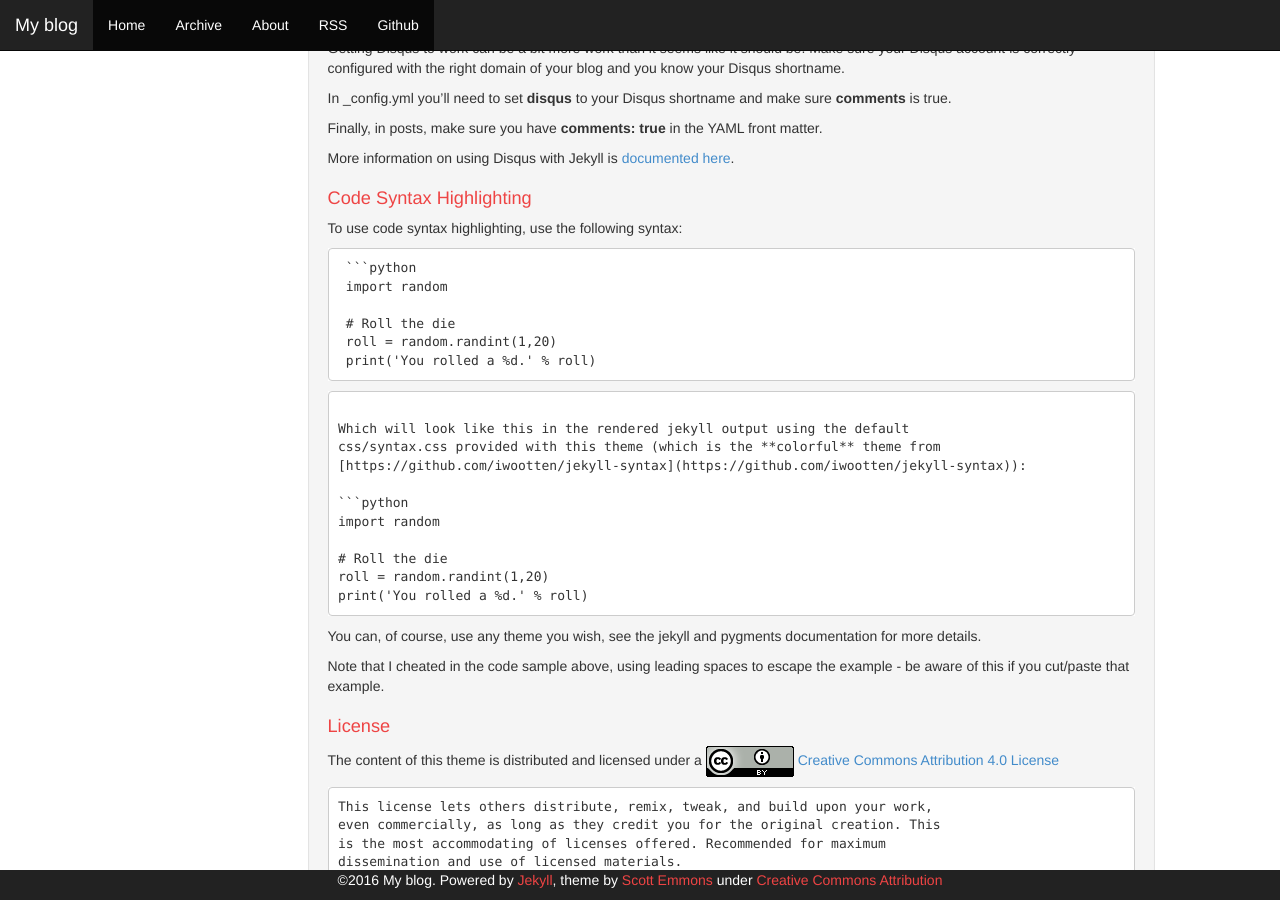
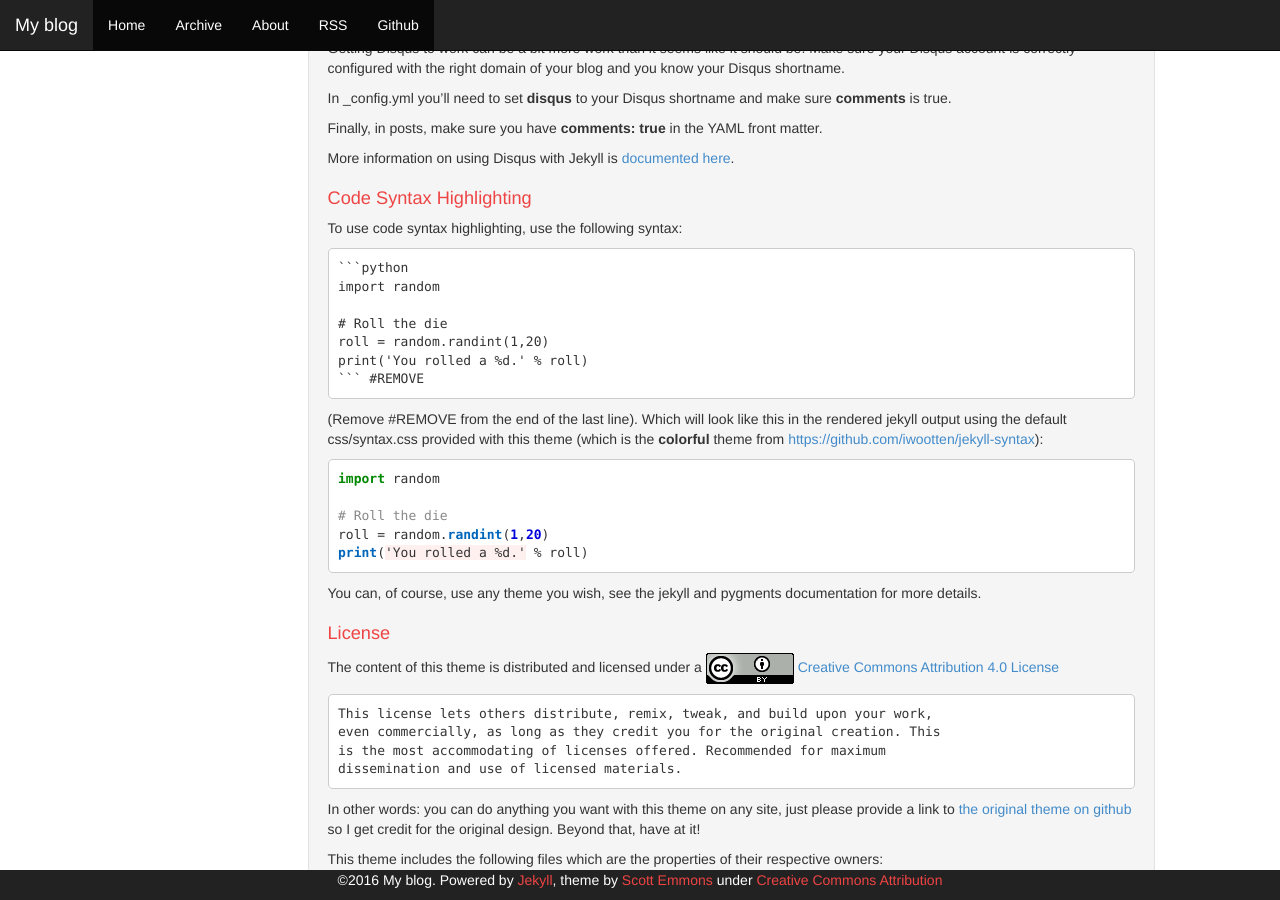
Before and after one commit to scotte/jekyll-clean, a Jekyll site: the page built from _posts/2014-08-22-jekyll-clean-theme.md, in a window 1280 px wide and 900 px high, scrolled down 1227 px. Built offline with Jekyll 4.4.1, drawn with Linux system fonts in a browser that asks for light colours.

Commit message:
Improve code syntax example to render better

````diff
--- a/_posts/2014-08-22-jekyll-clean-theme.md
+++ b/_posts/2014-08-22-jekyll-clean-theme.md
@@ -106,18 +106,18 @@ Code Syntax Highlighting
 To use code syntax highlighting, use the following syntax:
 
 ```
- ```python
- import random
+```python
+import random
 
- # Roll the die
- roll = random.randint(1,20)
- print('You rolled a %d.' % roll)
- ```
+# Roll the die
+roll = random.randint(1,20)
+print('You rolled a %d.' % roll)
+``` #REMOVE
 ```
 
-Which will look like this in the rendered jekyll output using the default
-css/syntax.css provided with this theme (which is the **colorful** theme from
-[https://github.com/iwootten/jekyll-syntax](https://github.com/iwootten/jekyll-syntax)):
+(Remove #REMOVE from the end of the last line). Which will look like this in
+the rendered jekyll output using the default css/syntax.css provided with this
+theme (which is the **colorful** theme from [https://github.com/iwootten/jekyll-syntax](https://github.com/iwootten/jekyll-syntax)):
 
 ```python
 import random
@@ -129,9 +129,6 @@ print('You rolled a %d.' % roll)
 
 You can, of course, use any theme you wish, see the jekyll and pygments
 documentation for more details.
-
-Note that I cheated in the code sample above, using leading spaces to escape
-the example - be aware of this if you cut/paste that example.
 
 License
 =======
````
Also changed, not shown: README.md.
